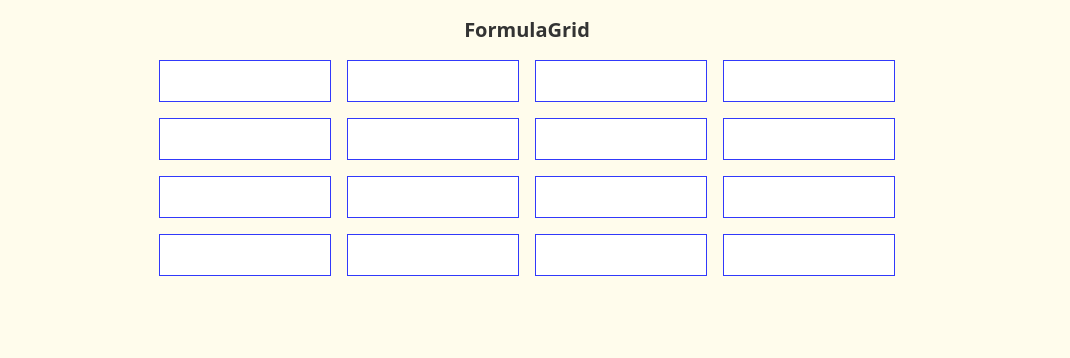
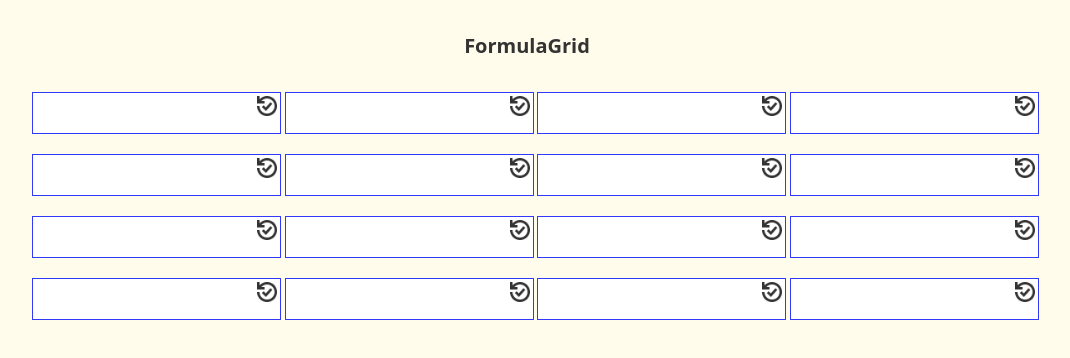
Before and after one commit to Balaganesh003/formula-grid, a React (Create React App) app: page / in a window 1280 px wide. Shown: the top 358 px of the page, without its empty margins (113-1183 px from the left). Built offline with nearby package versions, Linux system fonts and the light colour scheme.

Commit message:
added the revert functionality

```diff
--- a/src/App.js
+++ b/src/App.js
@@ -3,12 +3,12 @@ import Grid from './components/Grid';
 
 const Home = () => {
   return (
-    <div className="container  bg-custom-light min-h-screen min-w-screen text-custom-dark w-full h-full">
-      <div className='max-w-[768px] w-full mx-auto p-4'>
-      <h1 className="text-xl font-bold mb-4 text-center">FormulaGrid</h1>
+    <div className="container  bg-custom-light text-custom-dark w-full h-full">
+
+      <h1 className="text-xl font-bold py-8 text-center">FormulaGrid</h1>
       <Grid />
       </div>
-    </div>
+
   );
 };
 
--- a/src/components/Cell.jsx
+++ b/src/components/Cell.jsx
@@ -1,16 +1,26 @@
 import React, { forwardRef } from 'react';
+import ArrowRevert from '../assets/arrow-revert.png'
 
-const Cell = forwardRef(({ value, onChange, onBlur, onKeyDown }, ref) => {
+const Cell = forwardRef(({ value, onChange, onBlur,onFocus, onKeyDown, onRevert }, ref) => {
   return (
+    <div className=" inline-flex relative w-fit">
       <input
         ref={ref}
         type="text"
-      value={value}
-      onChange={(e) => onChange(e.target.value)} // Extract string value from event
+         value={value || ''}
+        onChange={(e) => onChange(e.target.value)}
         onBlur={onBlur}
+         onFocus={onFocus}
         onKeyDown={onKeyDown}
-      className="border border-custom-blue outline-none p-2 text-custom-dark hover:shadow-[4px_4px_0px_#3139FB] focus:shadow-[4px_4px_0px_#3139FB] transition-all duration-300  ease-linear"
+        className="border border-custom-blue outline-none p-2 text-custom-dark hover:shadow-[4px_4px_0px_#3139FB] focus:shadow-[4px_4px_0px_#3139FB] transition-all duration-300  ease-linear w-fit"
       />
+      <button onClick={onRevert} className="  absolute top-1 right-1 hover:scale-110 transition-all duration-200 ease-linear">
+
+<img src={ArrowRevert} alt='arrow-revert'  className='w-5 h-5'/>
+
+
+      </button>
+    </div>
   );
 });
 
--- a/src/components/Grid.jsx
+++ b/src/components/Grid.jsx
@@ -1,9 +1,9 @@
 import React, { useState, useEffect, useRef } from 'react';
 import Cell from './Cell';
-import { evaluateFormula, saveState, loadState } from './gridHelper';
+import { evaluateFormula, saveState, loadState, saveStateToHistory } from './gridHelper';
 
 const initialGrid = () => {
-  return Array.from({ length: 4 }, () => new Array(4).fill(""));
+  return Array.from({ length: 4 }, () => new Array(4).fill(''));
 };
 
 const Grid = () => {
@@ -13,30 +13,39 @@ const Grid = () => {
   });
 
   const cellRefs = useRef([...Array(4)].map(() => Array(4).fill(null)));
+  const initialCellState = useRef([...Array(4)].map(() => Array(4).fill("")));
 
   useEffect(() => {
-  // Save a serializable version of the grid data
     const serializableDataToSave = gridData.map(row =>
       row.map(cell => {
-      // Ensure each cell is serializable
         return typeof cell === 'object' ? serializeCell(cell) : cell;
       })
     );
     saveState(serializableDataToSave);
-}, [gridData]);;
+  }, [gridData]);
 
-// Helper function to serialize a cell object
-function serializeCell(cell) {
-  // Check if cell is null or undefined
-  if (cell === null || cell === undefined) {
-    return ''; // or some default value you prefer
+  const handleFocus = (row, col) => {
+    initialCellState.current[row][col] = gridData[row][col];
+  };
+
+  const handleBlur = (row, col) => {
+    const finalValue = gridData[row][col];
+    const evaluatedValue = evaluateFormula(finalValue);
+
+
+    setGridData(prevGrid => {
+      const newGrid = prevGrid.map(innerRow => [...innerRow]);
+      newGrid[row][col] = evaluatedValue;
+      return newGrid;
+    });
+
+
+    const initialState = initialCellState.current[row][col];
+    if (initialState !== evaluatedValue) {
+      saveStateToHistory(gridData, row, col, initialState, evaluatedValue);
+      saveState(gridData);
     }
-
-  // Now handle the case where cell is an object
-  // Ensure to return a serializable value
-  return cell.value; // Modify this line according to your cell object structure
-}
-
+  };
 
   const handleKeyPress = (row, col, e) => {
     let newRow = row;
@@ -56,29 +65,35 @@ function serializeCell(cell) {
   const updateCell = (row, col, value) => {
   setGridData(prevGrid => {
     const newGrid = prevGrid.map(innerRow => [...innerRow]);
-    newGrid[row][col] = value; // value should be a string
+    newGrid[row][col] = value;
     return newGrid;
   });
 };
 
-  const handleBlur = (row, col) => {
-  let cellValue = gridData[row][col];
-
-  // Ensure cellValue is a string
-  if (typeof cellValue !== 'string') {
-    cellValue = String(cellValue);
+  const revertCellToSavedState = (rowIndex, colIndex) => {
+    const historyState = loadState('gridHistory');
+    if (historyState && historyState[rowIndex] && historyState[rowIndex][colIndex]) {
+      const cellHistory = historyState[rowIndex][colIndex];
+      if (cellHistory.length > 1) {
+        cellHistory.pop();
+        const previousState = cellHistory[cellHistory.length - 1];
+        updateCell(rowIndex, colIndex, previousState);
+      } else if (cellHistory.length === 1) {
+        updateCell(rowIndex, colIndex, '');
       }
-
-  if (cellValue.startsWith('=')) {
-    const evaluatedValue = evaluateFormula(cellValue);
-    updateCell(row, col, evaluatedValue);
     }
   };
 
+  function serializeCell(cell) {
+    if (cell === null || cell === undefined) {
+      return '';
+    }
+    return typeof cell === 'object' ? cell.value : cell;
+  }
 
   return (
     <div>
-     <div className="grid grid-cols-4 gap-4">
+      <div className=" grid grid-cols-4 gap-5  max-w-[990px] mx-auto h-fit">
         {gridData.map((row, rowIndex) =>
           row.map((cell, colIndex) => (
             <Cell
@@ -86,8 +101,10 @@ function serializeCell(cell) {
               key={`${rowIndex}-${colIndex}`}
               value={cell}
               onChange={(value) => updateCell(rowIndex, colIndex, value)}
+              onFocus={() => handleFocus(rowIndex, colIndex)}
               onBlur={() => handleBlur(rowIndex, colIndex)}
               onKeyDown={(e) => handleKeyPress(rowIndex, colIndex, e)}
+              onRevert={() => revertCellToSavedState(rowIndex, colIndex)}
             />
           ))
         )}
--- a/src/components/gridHelper.js
+++ b/src/components/gridHelper.js
@@ -1,11 +1,21 @@
+const initialGrid = () => {
+  return Array.from({ length: 4 }, () => new Array(4).fill(''));
+};
+
+
 export const evaluateFormula = (input) => {
   try {
-    // Check if the input is a formula (starts with '=')
     if (input.startsWith('=')) {
-      // Evaluate the formula
-      // eslint-disable-next-line no-eval
-      const result = eval(input.slice(1));
-      return result.toString();
+      const formula = input.slice(1).trim();
+
+      if (formula && !/[=+\-*/]$/.test(formula)) {
+        // eslint-disable-next-line no-eval
+        const result = eval(formula);
+        return result.toString();
+      } else {
+
+        return input;
+      }
     }
   } catch (error) {
     console.error("Error evaluating formula:", error);
@@ -15,27 +25,50 @@ export const evaluateFormula = (input) => {
 };
 
 
+
+
 export const saveState = (gridData) => {
   try {
-    // Create a deep copy of the gridData that only includes serializable values
-    const serializableGridData = gridData.map(row =>
-      row.map(cell => {
-        // Assuming cell is a string or a simple serializable object
-        // Modify this according to your grid data structure
-        return typeof cell === 'object' ? { ...cell } : cell;
-      })
-    );
-
-    localStorage.setItem('gridState', JSON.stringify(serializableGridData));
+    const serializedData = JSON.stringify(gridData);
+    localStorage.setItem('gridState', serializedData);
   } catch (error) {
     console.error("Error saving state:", error);
-    // Additional error handling as needed
+  }
+};
+
+export const loadState = (key = 'gridState') => {
+  try {
+    const savedState = localStorage.getItem(key);
+    return savedState ? JSON.parse(savedState) : initialGrid();
+  } catch (error) {
+    console.error("Error loading state:", error);
+    return initialGrid();
   }
 };
 
 
 
-export const loadState = () => {
-  const savedState = localStorage.getItem('gridState');
-  return savedState ? JSON.parse(savedState) : null;
+
+export const saveStateToHistory = (gridData, rowIndex, colIndex, initialState, finalState) => {
+  try {
+    let currentHistory = loadState('gridHistory');
+    if (!currentHistory) {
+      currentHistory = gridData.map(row => row.map(() => []));
+    }
+
+    if (!Array.isArray(currentHistory[rowIndex][colIndex])) {
+      currentHistory[rowIndex][colIndex] = [];
+    }
+
+    const cellHistory = currentHistory[rowIndex][colIndex];
+    if (cellHistory.length === 0 || cellHistory[cellHistory.length - 1] !== initialState) {
+      cellHistory.push(initialState);
+    }
+
+    cellHistory.push(finalState);
+
+    localStorage.setItem('gridHistory', JSON.stringify(currentHistory));
+  } catch (error) {
+    console.error("Error saving state to history:", error);
+  }
 };
--- a/src/index.css
+++ b/src/index.css
@@ -5,7 +5,6 @@
 *{
     margin: 0;
     padding: 0;
-    box-sizing: border-box;
 }
 
 body{
```
Also changed, not shown: src/assets/arrow-revert.png (added). Lines whose indentation alone changed are shown as unchanged.
